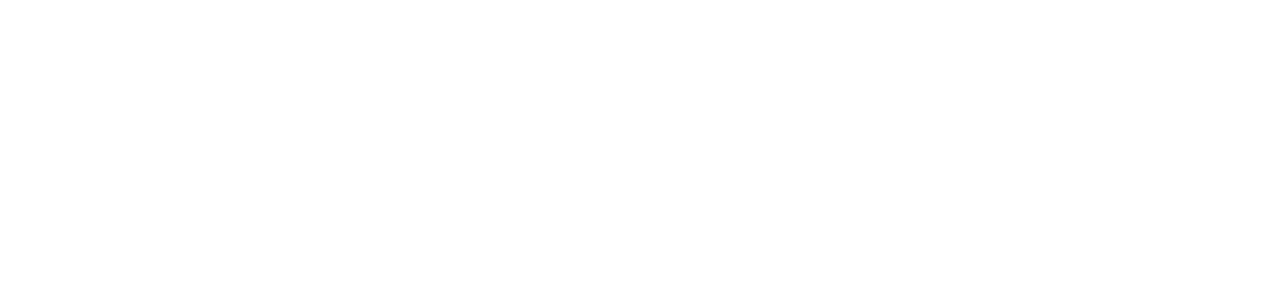
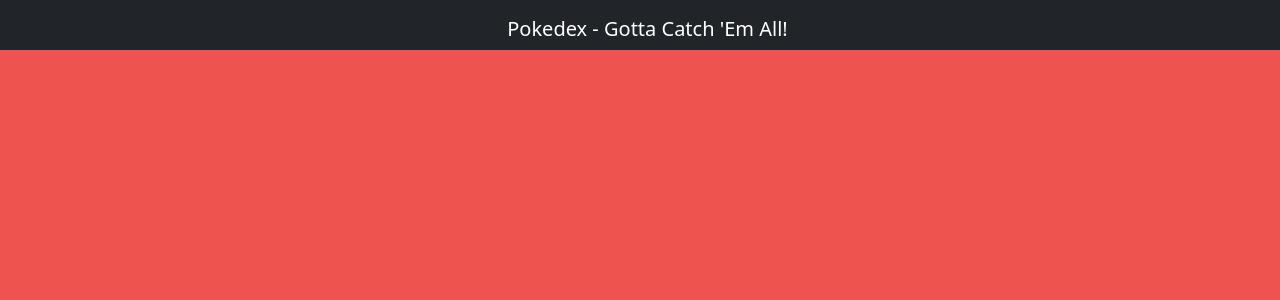
Before and after one commit to maxsealey/learn-react-pokedex, a React (Create React App) app: page / in a window 1280 px wide. Shown: the top 300 px of the page. Built offline with nearby package versions, Linux system fonts and the light colour scheme.

Commit message:
imported NavBar component, styling changes

```diff
--- a/package.json
+++ b/package.json
@@ -10,10 +10,11 @@
     "@testing-library/jest-dom": "^5.16.1",
     "@testing-library/react": "^11.2.7",
     "@testing-library/user-event": "^12.8.3",
+    "bootstrap": "^5.1.3",
     "dotenv": "^16.0.0",
     "react": "^17.0.2",
     "react-dom": "^17.0.2",
-    "react-scripts": "4.0.3",
+    "react-scripts": "^5.0.1",
     "web-vitals": "^1.1.2"
   },
   "scripts": {
--- a/src/App.css
+++ b/src/App.css
@@ -1,4 +1,4 @@
-body {
+html, body {
     margin: 0;
     font-family: -apple-system, BlinkMacSystemFont, 'Segoe UI', 'Roboto', 'Oxygen',
       'Ubuntu', 'Cantarell', 'Fira Sans', 'Droid Sans', 'Helvetica Neue',
@@ -6,3 +6,9 @@
     -webkit-font-smoothing: antialiased;
     -moz-osx-font-smoothing: grayscale;
   }
+
+  .App {
+      height:100vh;
+      width:100%;
+      background-color: #ef5350;
+  }
--- a/src/App.js
+++ b/src/App.js
@@ -1,11 +1,13 @@
 import React from 'react';
 import './App.css';
+import 'bootstrap/dist/css/bootstrap.min.css'
+import NavBar from './components/layout/NavBar';
 
 class App extends React.Component {
   render(){
     return (
-      <div>
-
+      <div className="App">
+        <NavBar/>
       </div>
     )
   }
```
Also changed, not shown: 1 other file (tests, documents, lock files or other folders).
